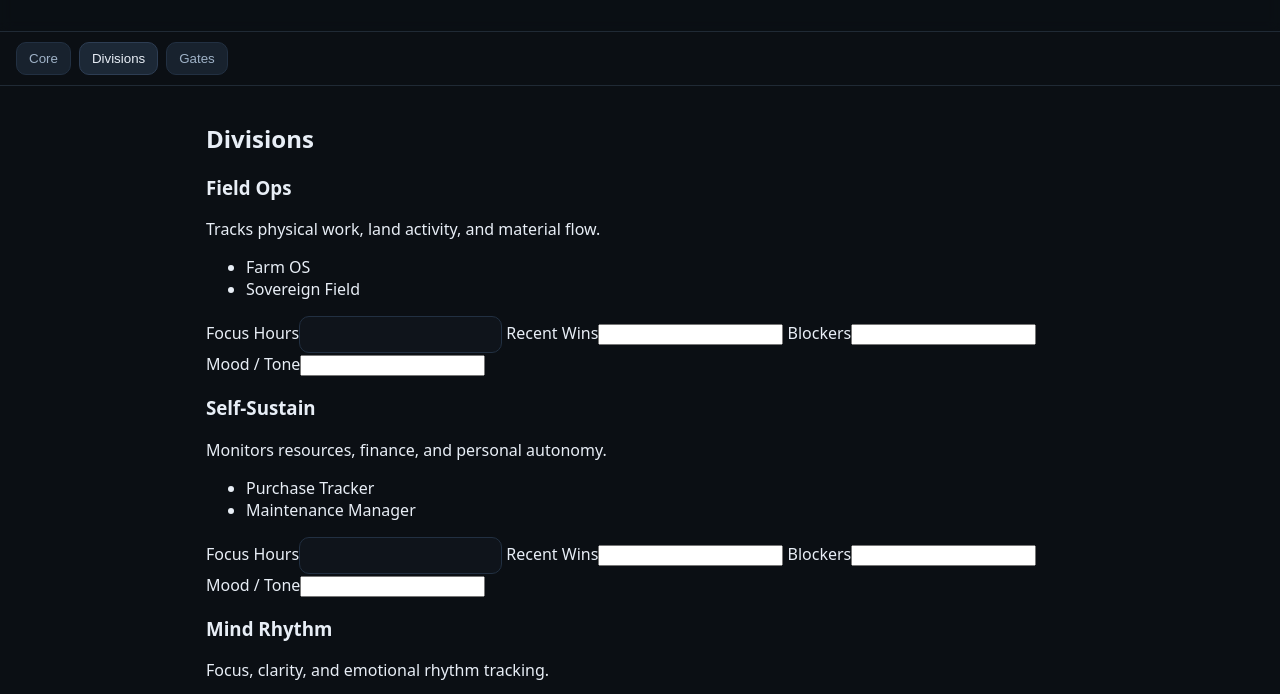
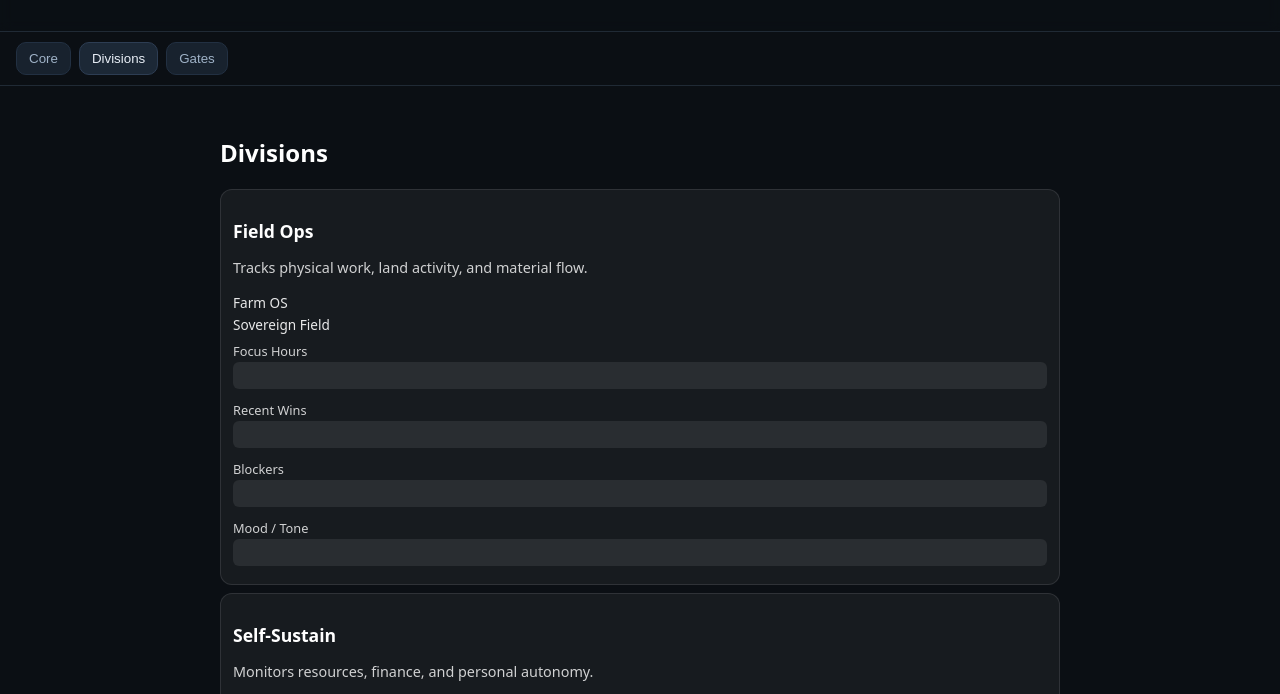
Before and after one commit to lucensolen/Lucen17, a website: page index.html in a window 1280 px wide. Both pictures are taken after a click on the button "Divisions". Shown: the part 79-773 px from the top of the page. Drawn offline with Linux system fonts and the light colour scheme; no server answers.

Commit message:
Update style.css

```diff
--- a/style.css
+++ b/style.css
@@ -34,3 +34,73 @@ button:hover{background:#243246}
 .node.orange{background:var(--orange)}
 .node.yellow{background:var(--yellow)}
 @keyframes nodePulse{0%{transform:scale(.9);opacity:.7}50%{transform:scale(1.15);opacity:1}100%{transform:scale(.9);opacity:.7}}
+
+/* === Division Panel Visuals === */
+
+.division {
+  border: 1px solid rgba(255, 255, 255, 0.1);
+  padding: 12px;
+  margin: 8px 0;
+  border-radius: 12px;
+  background: rgba(255, 255, 255, 0.05);
+  transition: background 0.2s ease;
+}
+
+.division:hover {
+  background: rgba(255, 255, 255, 0.08);
+}
+
+.division h3 {
+  font-size: 1.1em;
+  margin-bottom: 6px;
+  color: #fff;
+}
+
+.division p {
+  font-size: 0.9em;
+  opacity: 0.8;
+  margin-bottom: 8px;
+}
+
+.division ul {
+  list-style: none;
+  padding-left: 0;
+  margin-bottom: 8px;
+}
+
+.division ul li {
+  font-size: 0.85em;
+  opacity: 0.9;
+  margin: 3px 0;
+}
+
+.division label {
+  display: block;
+  font-size: 0.8em;
+  margin-top: 6px;
+  opacity: 0.8;
+}
+
+.division input[type="number"],
+.division input[type="text"] {
+  width: 100%;
+  margin-top: 2px;
+  margin-bottom: 6px;
+  padding: 6px;
+  border: none;
+  border-radius: 6px;
+  background: rgba(255, 255, 255, 0.08);
+  color: #fff;
+  font-size: 0.85em;
+}
+
+.division input:focus {
+  outline: 1px solid rgba(255, 255, 255, 0.25);
+}
+
+/* === General Panel Alignment === */
+
+.panel {
+  padding: 14px;
+  color: #fff;
+}
```
